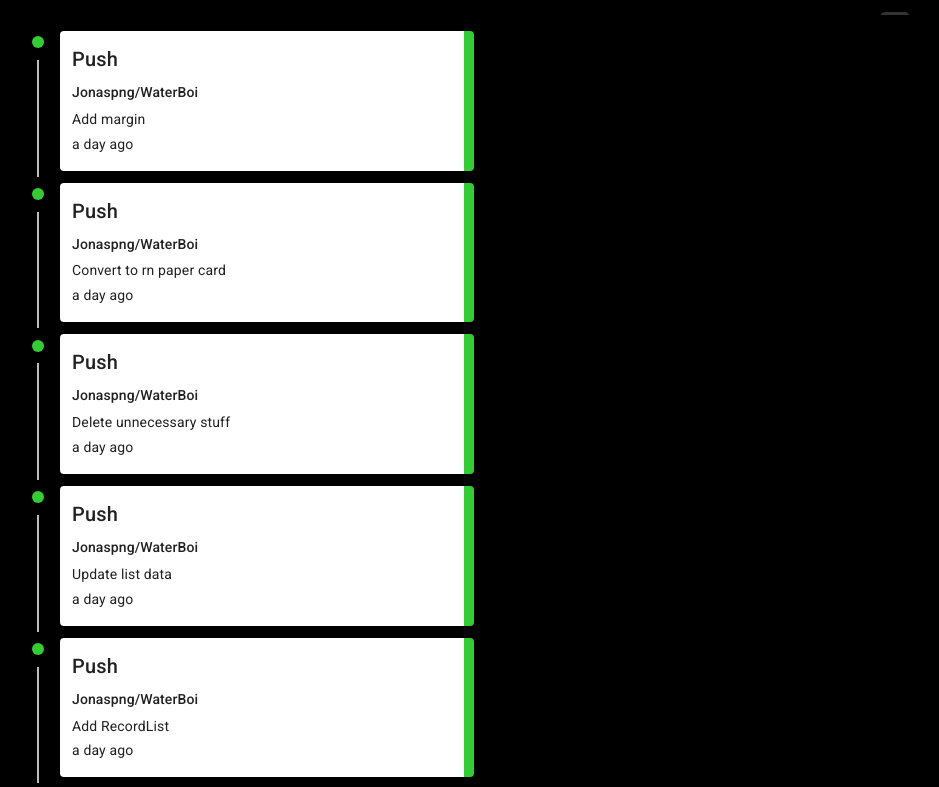
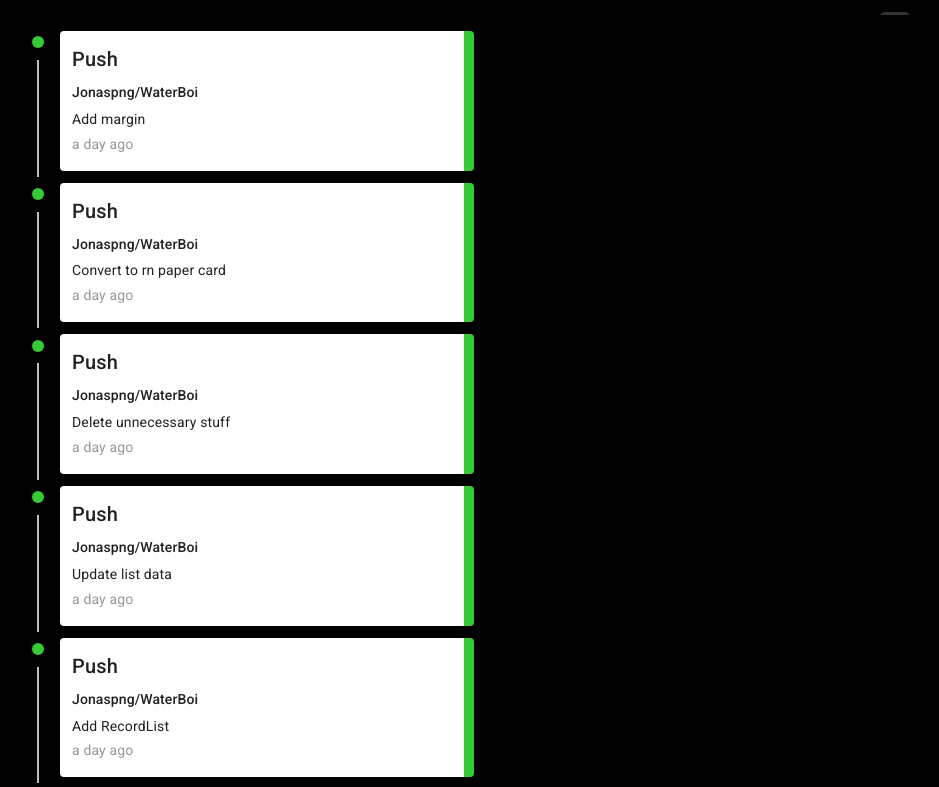
Before and after one commit to Jonaspng/react-cv-website, a React (Create React App) app: page / in a window 1280 px wide. Shown: the part 785-1572 px from the top of the page, without its empty margins (16-955 px from the left). Built offline with nearby package versions, Linux system fonts and the light colour scheme; no server answers.

Commit message:
Adjust moment color

```diff
--- a/src/components/RecentActivityTimeLine/ActivityTimelineItem.js
+++ b/src/components/RecentActivityTimeLine/ActivityTimelineItem.js
@@ -27,7 +27,7 @@ function ActivityTimlineItem(props) {
           {props.event.type.slice(0, props.event.type.length - 5) == "Push"?
             props.event.payload.commits[0].message: null}
         </Typography>
-        <Typography gutterBottom variant="body2" color={'#212121'}>
+        <Typography gutterBottom variant="body2" color={'#979797'}>
           {moment(new Date(props.event.created_at)).fromNow()}
         </Typography>
         </Card>
```
